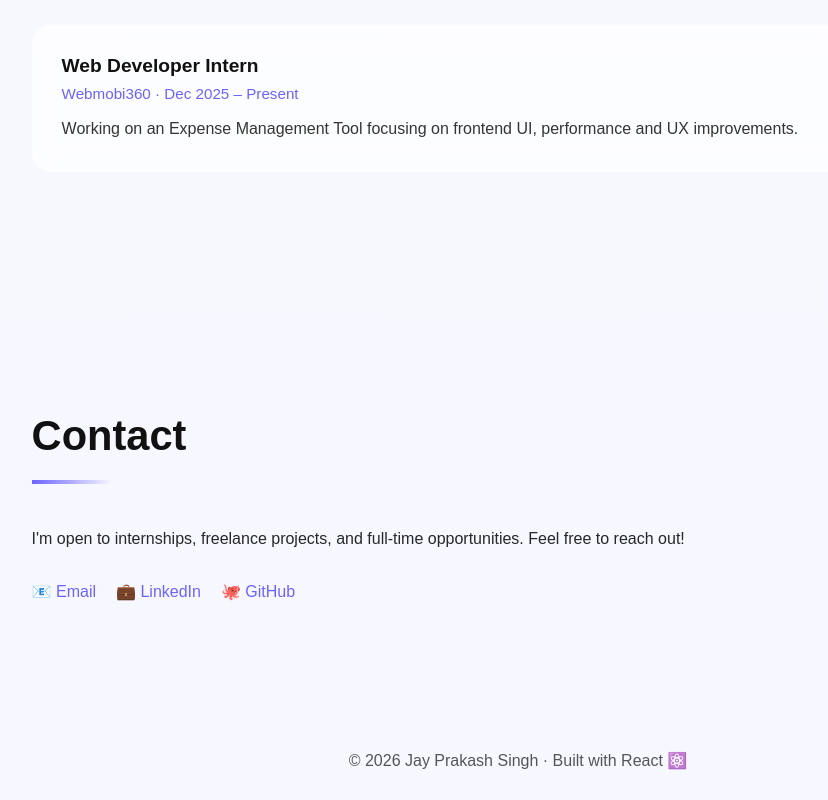
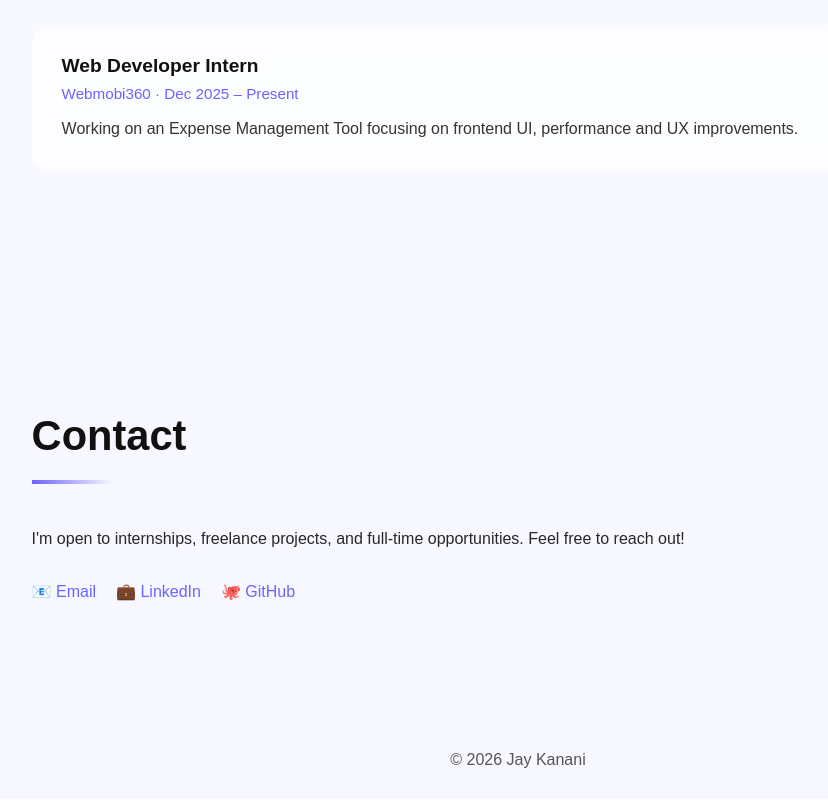
Before and after one commit to Jaykanani07/Portfolio, a React (Create React App) app: page / in a window 1280 px wide. Shown: the part 3392-4192 px from the top of the page, without its empty margins (122-950 px from the left). Built offline with nearby package versions, Linux system fonts and the light colour scheme.

Commit message:
footer changes

```diff
--- a/src/components/Footer.js
+++ b/src/components/Footer.js
@@ -3,7 +3,7 @@ import React from 'react';
 function Footer() {
   return (
     <footer>
-      <p>© {new Date().getFullYear()} Jay Prakash Singh · Built with React ⚛️</p>
+      <p>© {new Date().getFullYear()} Jay Kanani </p>
     </footer>
   );
 }
```
Also changed, not shown: package.json (+7 -1 lines), 1 other file (tests, documents, lock files or other folders).
